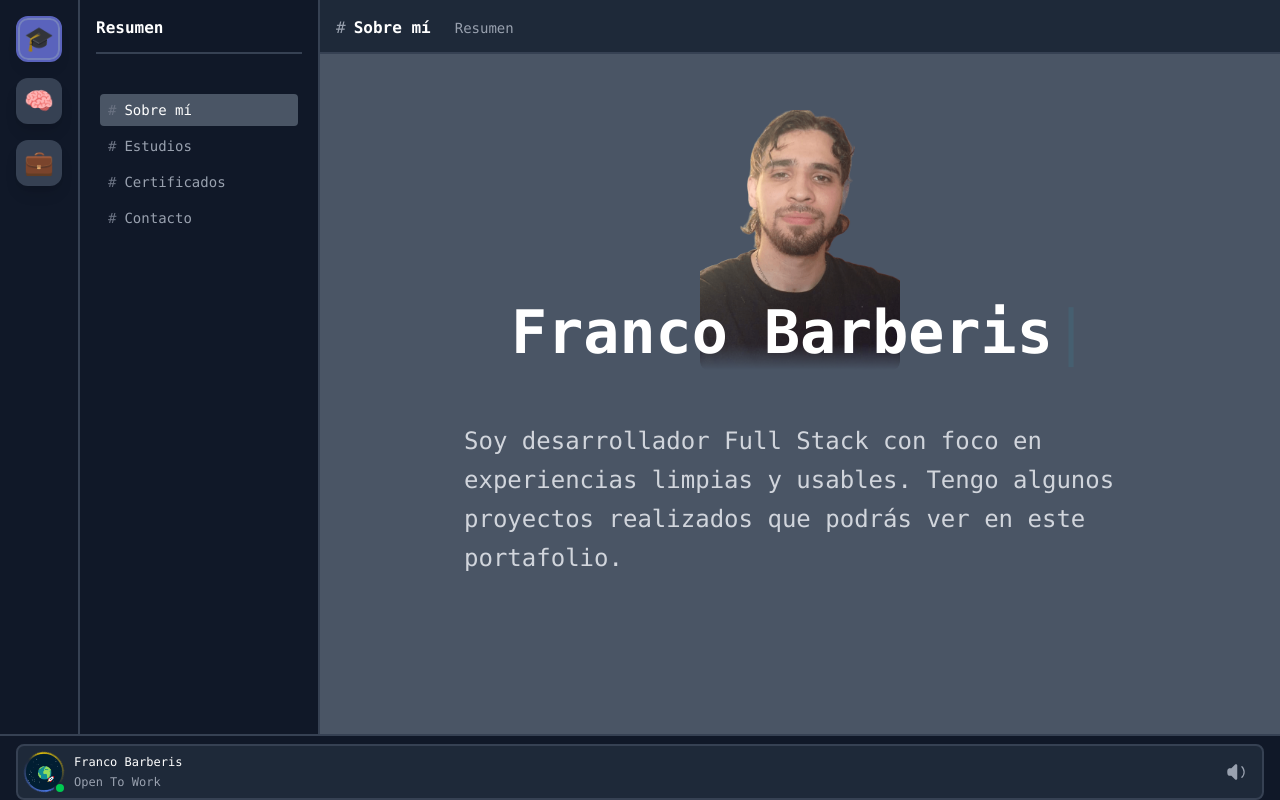
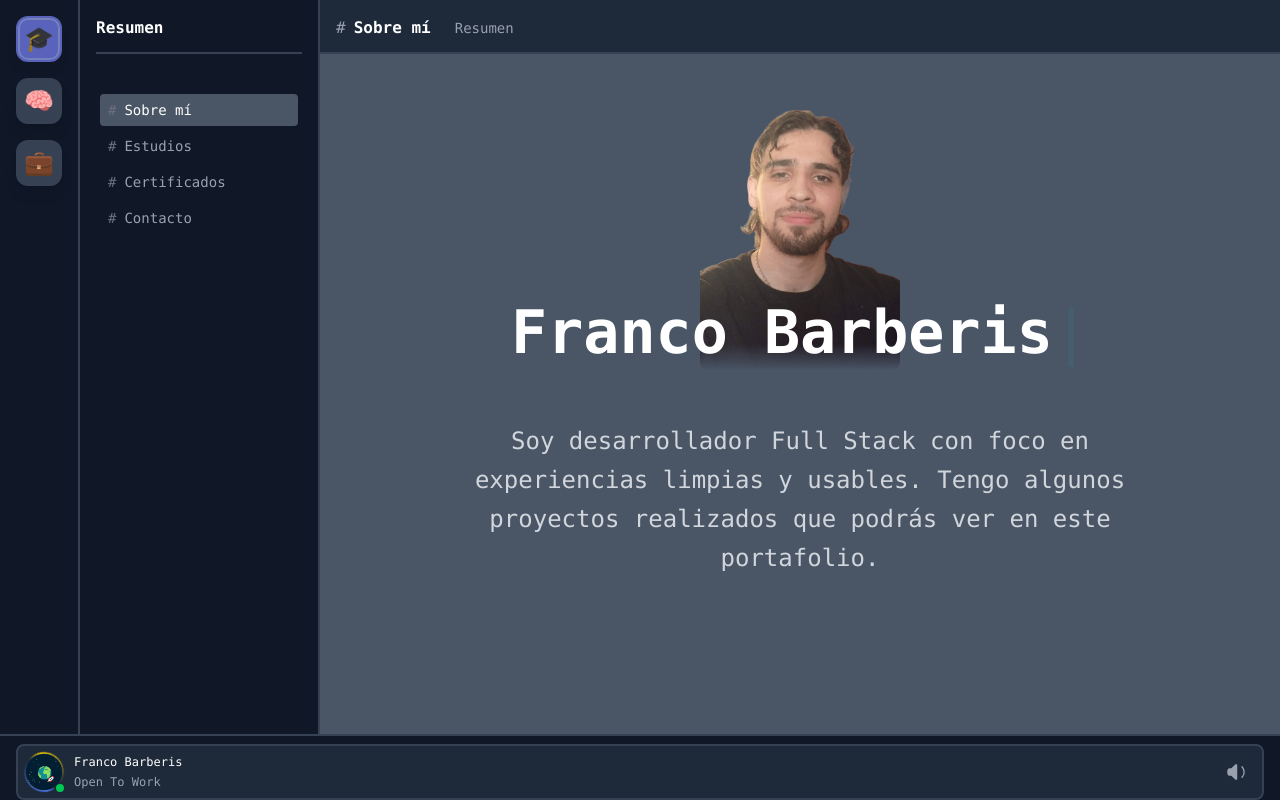
Before and after one commit to FrancoBarberis/Portfolio-Franco, a React (Vite) app: page /resumen/sobre-mi in a window 1280 px wide. Built offline with nearby package versions, Linux system fonts and the light colour scheme.

Commit message:
Text about me

```diff
--- a/src/layout/ChatArea.jsx
+++ b/src/layout/ChatArea.jsx
@@ -77,7 +77,7 @@ function ChatArea({ channel, serverName, onMenuClick, isChannelSidebarOpen, audi
 
     {/* Área de contenido principal con scroll controlado */}
   <div ref={scrollRef} className="flex-1 min-h-0 overflow-y-auto scrollbar-dark" style={{maxHeight: 'calc(100vh - var(--bottom-bar-height, 56px))'}}>
-    <div className="px-6 py-4 min-h-0 h-fit mb-10">
+    <div className="px-6 py-4 min-h-0 h-fit mb-20">
           <div
             className={`
               w-full
--- a/src/layout/DiscordWindow.jsx
+++ b/src/layout/DiscordWindow.jsx
@@ -51,7 +51,7 @@ function DiscordWindow({
       {/* Barra inferior - más compacta en desktop/tablet */}
       <div
         ref={bottomBarRef}
-        className="bg-gray-900 border-t-2 border-gray-700 flex items-center gap-2 flex-shrink-0 px-2 py-2 z-50"
+  className="bg-gray-900 border-t-2 border-gray-700 flex items-center gap-2 flex-shrink-0 p-2 pb-4 z-50"
         style={{
           zIndex: 50,
           paddingBottom: 'env(safe-area-inset-bottom)'
--- a/src/pages/AboutMe.jsx
+++ b/src/pages/AboutMe.jsx
@@ -62,7 +62,7 @@ export default function AboutMe() {
           </h3>
         </div>
       </div>
-  <p className="text-gray-300 text-left text-base md:text-2xl md:mt-8 leading-relaxed max-w-md md:max-w-2xl mx-auto h-fit">
+  <p className="text-gray-300 text-center text-base md:text-2xl md:mt-8 leading-relaxed max-w-md md:max-w-2xl mx-auto h-fit">
         Soy desarrollador Full Stack con foco en experiencias limpias y usables.
         Tengo algunos proyectos realizados que podrás ver en este portafolio.
       </p>
```
